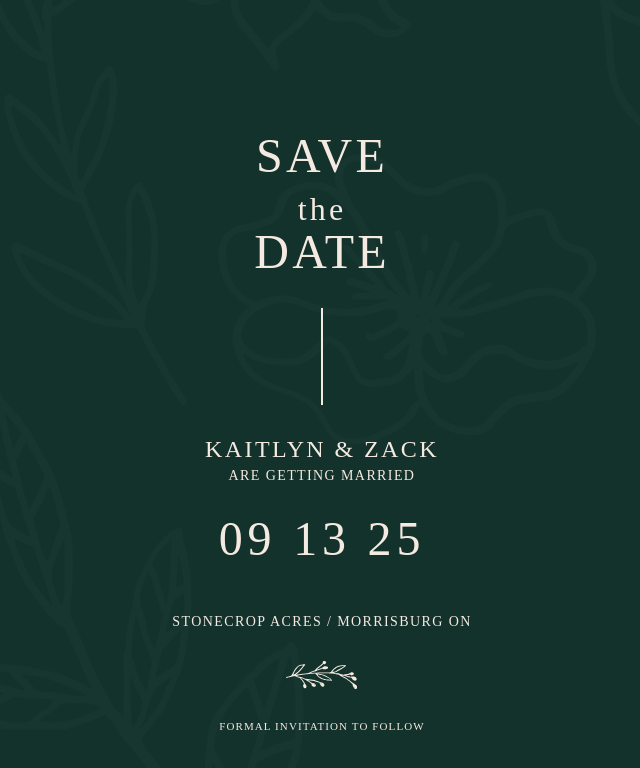
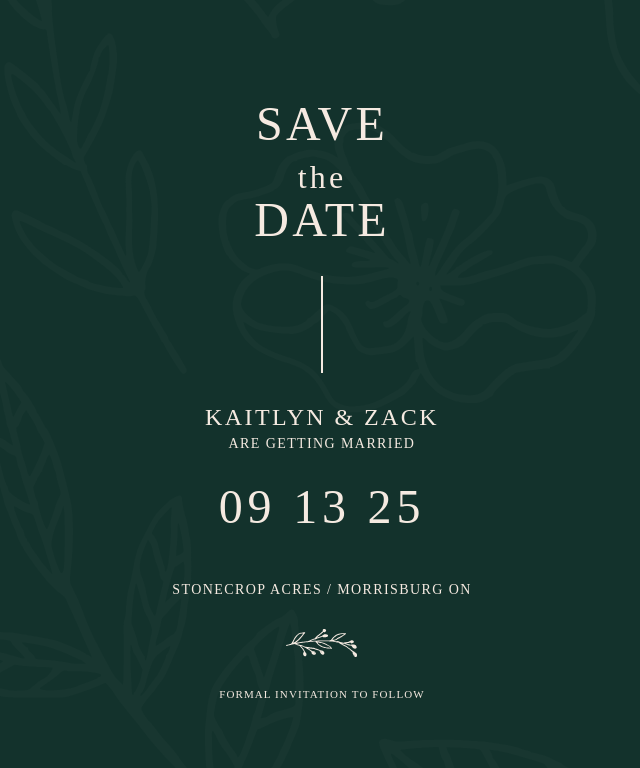
Before and after one commit to zackharley/wedding, a Next.js app: page / in a window 1280 px wide. Shown: the top 768 px of the page, without its empty margins (318-958 px from the left). Built offline with nearby package versions, Linux system fonts and the light colour scheme.

Commit message:
Add padding to main page in correct spot

```diff
--- a/src/app/page.tsx
+++ b/src/app/page.tsx
@@ -10,7 +10,7 @@ export default function Home() {
       display="flex"
       alignItems="center"
       justifyContent="center"
-      sx={{ height: '100dvh', position: 'relative', py: 4, px: 3 }}
+      sx={{ height: '100dvh', position: 'relative' }}
     >
       <Box
         sx={{
@@ -36,7 +36,13 @@ export default function Home() {
         display="flex"
         flexDirection="column"
         alignItems="center"
-        sx={{ height: '100%', maxHeight: '37.5rem', textAlign: 'center' }}
+        sx={{
+          height: '100%',
+          maxHeight: '37.5rem',
+          textAlign: 'center',
+          py: 4,
+          px: 3,
+        }}
       >
         <Typography
           component="h1"
```
